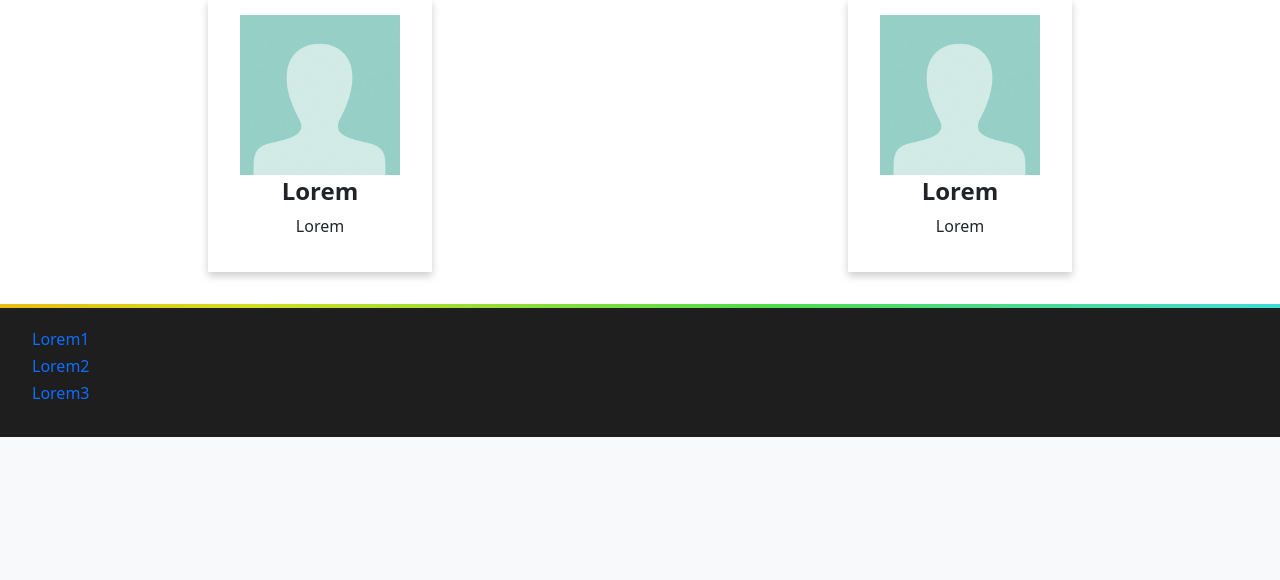
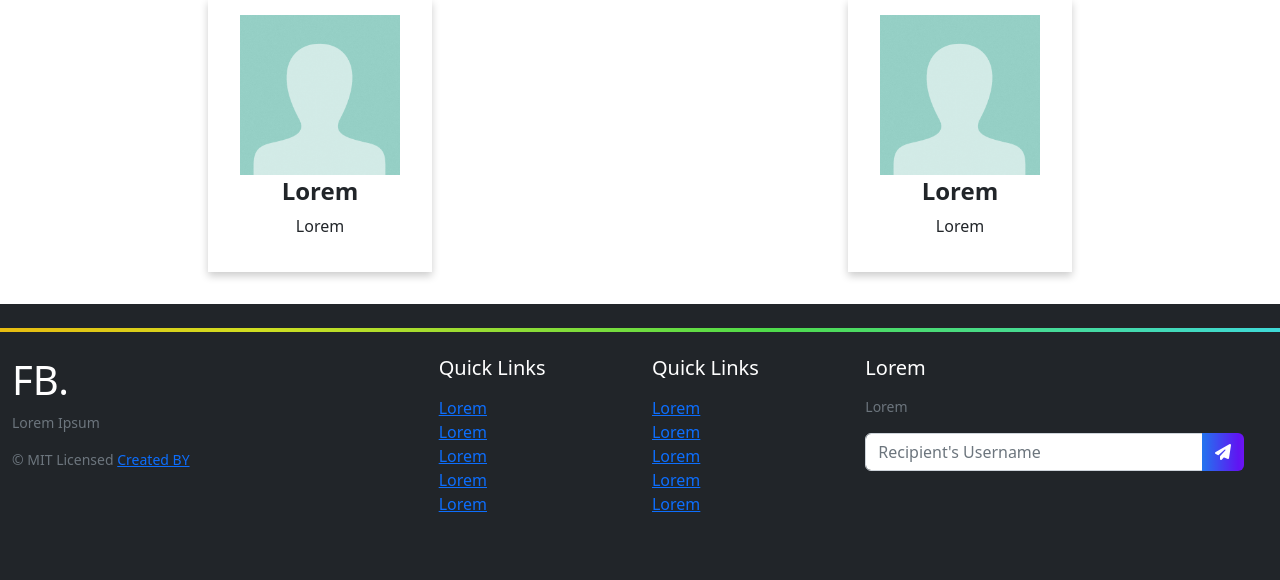
Before and after one commit to Digamasyx/FETEC, a PHP site: page / in a window 1280 px wide. Shown: the part 1021-1601 px from the top of the page. Before the commit the page ends 1458 px from the top, so only its background shows below. Run offline with PHP 8.4, Linux system fonts and the light colour scheme; some libraries are stand-ins or nearby versions.

Commit message:
Update At Footer

```diff
--- a/index.html
+++ b/index.html
@@ -121,22 +121,52 @@
     </div>
   </div>
 
-    <footer>
+    <footer class="w-100 py-4 flex-shrink-0">
       <div id="shadow"><div id="grad_anim"></div></div>
-      <div id="footer">
-        <ul>
-          <li id="footer_li1">
-            <a id="footer_a" href="http://" target="_blank" rel="noopener noreferrer">Lorem1</a>
-          </li>
-          <li id="footer_li2">
-            <a id="footer_a" href="http://" target="_blank" rel="noopener noreferrer">Lorem2</a>
-          </li>
-          <li id="footer_li3">
-            <a id="footer_a" href="http://" target="_blank" rel="noopener noreferrer">Lorem3</a>
-          </li>
-        </ul>
+      <div class="container-fluid py-4">
+        <div class="row gy-4 gx-5">
+          <div class="col-lg-4 col-md-6">
+            <h5 class="h1 text-white">FB.</h5>
+            <p class="small text-muted">Lorem Ipsum</p>
+            <p class="small text-muted mb-0">&copy; MIT Licensed <a href="https://github.com/Opylx" class="text-primary">Created BY</a></p>
+          </div>
+          <div class="col-lg-2 col-md-6">
+            <h5 class="text-white mb-3">Quick Links</h5>
+            <ul class="list-unstyled text-muted">
+              <li><a href="#">Lorem</a></li>
+              <li><a href="#">Lorem</a></li>
+              <li><a href="#">Lorem</a></li>
+              <li><a href="#">Lorem</a></li>
+              <li><a href="#">Lorem</a></li>
+            </ul>
+          </div>
+          <div class="col-lg-2 col-md-6">
+            <h5 class="text-white mb-3">Quick Links</h5>
+            <ul class="list-unstyled text-muted">
+              <li><a href="#">Lorem</a></li>
+              <li><a href="#">Lorem</a></li>
+              <li><a href="#">Lorem</a></li>
+              <li><a href="#">Lorem</a></li>
+              <li><a href="#">Lorem</a></li>
+            </ul>
+          </div>
+          <div class="col-lg-4 col-md-6">
+            <h5 class="text-white mb-3">Lorem</h5>
+            <p class="small text-muted">Lorem</p>
+            <form action="#">
+              <div class="input-group mb-3">
+                <input type="text" class="form-control" placeholder="Recipient's Username" aria-label="Username" aria-describedby="button-addon2">
+                <button class="btn btn-primary" id="button-addon2" type="button">
+                  <i class="fas fa-paper-plane"></i>
+                </button>
+              </div>
+            </form>
+          </div>
+        </div>
       </div>
+
     </footer>
 </body>
+    <script src="https://kit.fontawesome.com/996440bfa8.js" crossorigin="anonymous"></script>
     <script src="./src/bootstrap/bootstrap.bundle.js"></script>
 </html>
--- a/src/root/root.css
+++ b/src/root/root.css
@@ -18,6 +18,7 @@
     --df-margin: 1em 2em;
     --df-padding: 1em 2em;
     --df-footer-padding: 1em;
+    --grad-height: 4px;
 
 
     /* Colors */
--- a/src/style.css
+++ b/src/style.css
@@ -82,33 +82,32 @@
 
 /* FOOTER */
 
-#footer {
-  position: relative;
-  display: flex;
-  left: 0;
-  bottom: 0;
-  width: 100%;
-  background-color: var(--bg-col);
-  height: 100%;
-  padding-bottom: var(--df-footer-padding);
-  padding-top: 16px;
-  justify-content: flex-start;
-  color: #fff;
-}
-
-#footer > ul > li {
-  list-style: none;
-  margin-top: .2em;
-}
-
-#footer_a {
-  text-decoration: none;
+footer {
+  background: #212529;
 }
 
 #shadow {
   width: 100%;
-  height: 4px;
-  background-color: rgba(0, 0, 0, 0.2);
+  height: var(--grad-height);
+}
+#button-addon2 {
+  background: linear-gradient(
+    90deg,
+    rgba(255, 0, 0, 1) 0%,
+    rgba(255, 154, 0, 1) 10%,
+    rgba(208, 222, 33, 1) 20%,
+    rgba(79, 220, 74, 1) 30%,
+    rgba(63, 218, 216, 1) 40%,
+    rgba(47, 201, 226, 1) 50%,
+    rgba(28, 127, 238, 1) 60%,
+    rgba(95, 21, 242, 1) 70%,
+    rgba(186, 12, 248, 1) 80%,
+    rgba(251, 7, 217, 1) 90%,
+    rgba(255, 0, 0, 1) 100%
+  );
+  background-size: 1000% 100%;
+  border-color: transparent;
+  animation: gradient_anim 10s linear infinite;
 }
 
 #grad_anim {
@@ -146,3 +145,7 @@
   font-family: "Roboto", sans-serif;
   font-size: 1.349em;
 }
+
+footer div.row {
+  margin-right: 0 !important;
+}
```
